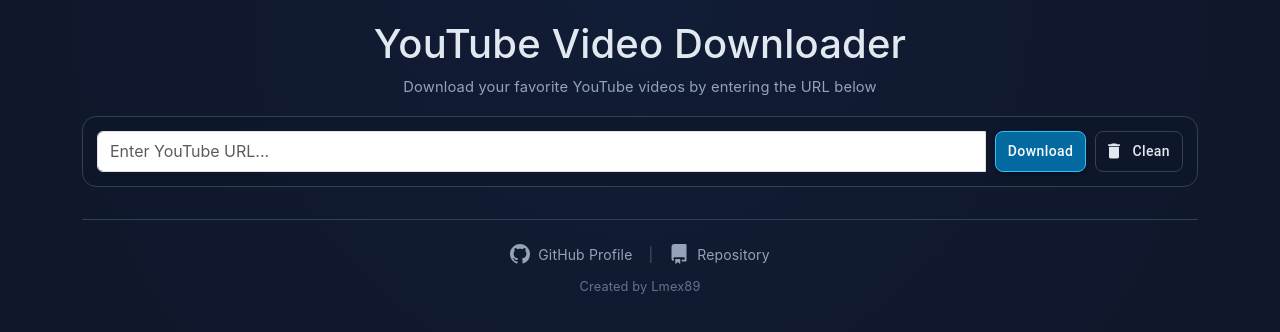
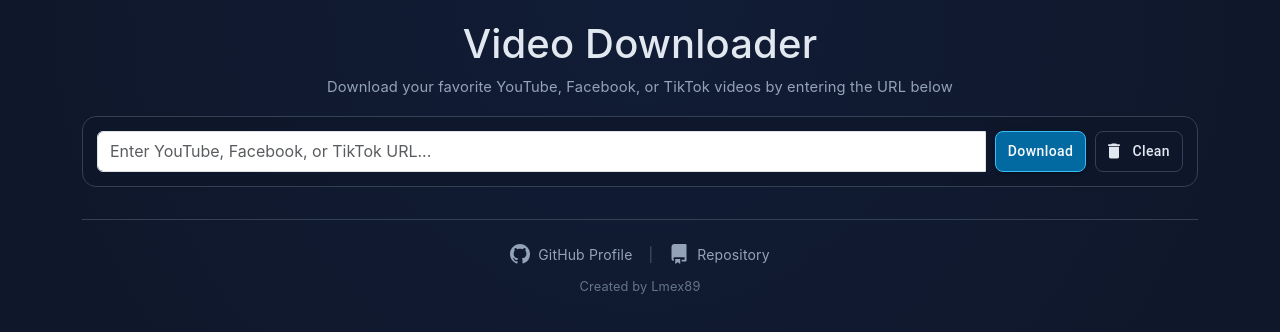
Before and after one commit to Lmex89/youtube-dl-front, a React (Create React App) app: page / in a window 1280 px wide. Shown: the top 332 px of the page. Built offline with nearby package versions, Linux system fonts and the light colour scheme; no server answers.

Commit message:
feat: add Facebook and TikTok URL validation support

```diff
--- a/src/App.js
+++ b/src/App.js
@@ -15,26 +15,44 @@
 });
 
 function App() {
-  const [youtubeUrl, setYoutubeUrl] = useState('');
+  const [videoUrl, setVideoUrl] = useState('');
   const [loading, setLoading] = useState(false);
   const [downloadUrl, setDownloadUrl] = useState(null);
   const [url, setUrl] = useState(null);
   const [showPopover, setShowPopover] = useState(false);
 
   const handleInputChange = (event) => {
-    setYoutubeUrl(event.target.value);
+    setVideoUrl(event.target.value);
     setShowPopover(false);
   };
 
-  // --- Regex to validate and sanitize YouTube URL ---
-  const validateAndCleanYouTubeUrl = (inputUrl) => {
-    const youtubeRegex = /^(https?:\/\/)?(www\.)?(youtube\.com|youtu\.be)\/(watch\?v=|embed\/|shorts\/)?([a-zA-Z0-9_-]{11})(.*)?$/;
-    const match = inputUrl.match(youtubeRegex);
-    if (!match) return null;
+  // --- Regex to validate and sanitize YouTube, Facebook, and TikTok URLs ---
+  const validateAndCleanUrl = (inputUrl) => {
+    if (!inputUrl || typeof inputUrl !== 'string') return null;
+    const trimmed = inputUrl.trim();
+    if (!trimmed) return null;
 
-    // Extract base URL + video ID
-    const videoId = match[5];
-    return `https://www.youtube.com/watch?v=${videoId}`;
+    // YouTube validation & cleaning
+    const youtubeRegex = /^(https?:\/\/)?((www|m|music)\.)?(youtube\.com\/(watch\?.*v=|embed\/|shorts\/|v\/|live\/)|youtu\.be\/)([a-zA-Z0-9_-]{11})/i;
+    const ytMatch = trimmed.match(youtubeRegex);
+    if (ytMatch) {
+      const videoId = ytMatch[6];
+      return `https://www.youtube.com/watch?v=${videoId}`;
+    }
+
+    // Facebook validation
+    const fbRegex = /^(https?:\/\/)?(((www|m|web)\.)?(facebook\.com|fb\.com)\/(.+|watch|reel|share|videos)|(www\.)?fb\.watch\/.+)/i;
+    if (fbRegex.test(trimmed)) {
+      return /^https?:\/\//i.test(trimmed) ? trimmed : `https://${trimmed}`;
+    }
+
+    // TikTok validation
+    const ttRegex = /^(https?:\/\/)?(((www|m)\.)?tiktok\.com\/(@[\w.-]+\/(video|photo)\/\d+|t\/[a-zA-Z0-9_-]+|[a-zA-Z0-9_/-]+)|(vt|vm)\.tiktok\.com\/[a-zA-Z0-9_-]+)/i;
+    if (ttRegex.test(trimmed)) {
+      return /^https?:\/\//i.test(trimmed) ? trimmed : `https://${trimmed}`;
+    }
+
+    return null;
   };
 
   const downloadFile = (videoId) => {
@@ -63,12 +81,12 @@
 
   const popover = (
     <Popover id="popover-basic">
-      <Popover.Body>Please enter a valid YouTube video URL.</Popover.Body>
+      <Popover.Body>Please enter a valid YouTube, Facebook, or TikTok video URL.</Popover.Body>
     </Popover>
   );
 
   const handleDownload = () => {
-    const cleanedUrl = validateAndCleanYouTubeUrl(youtubeUrl);
+    const cleanedUrl = validateAndCleanUrl(videoUrl);
 
     if (!cleanedUrl) {
       setShowPopover(true);
@@ -91,7 +109,7 @@
   };
 
   const handleClean = () => {
-    setYoutubeUrl('');
+    setVideoUrl('');
     setDownloadUrl('');
     setUrl('');
     setLoading(false);
@@ -103,18 +121,18 @@
       <CssBaseline />
       <div className="App">
         <div className="container">
-          <h1>YouTube Video Downloader</h1>
-          <div className="subtitle">Download your favorite YouTube videos by entering the URL below</div>
+          <h1>Video Downloader</h1>
+          <div className="subtitle">Download your favorite YouTube, Facebook, or TikTok videos by entering the URL below</div>
 
           <div className="panel">
             <div className="input-group">
               <input
                 type="text"
-                value={youtubeUrl}
+                value={videoUrl}
                 onChange={handleInputChange}
                 className="form-control"
-                placeholder="Enter YouTube URL..."
-                aria-label="YouTube URL"
+                placeholder="Enter YouTube, Facebook, or TikTok URL..."
+                aria-label="Video URL"
               />
               <OverlayTrigger
                 trigger={showPopover ? 'click' : []}
```
Also changed, not shown: 2 other files (tests, documents, lock files or other folders).
